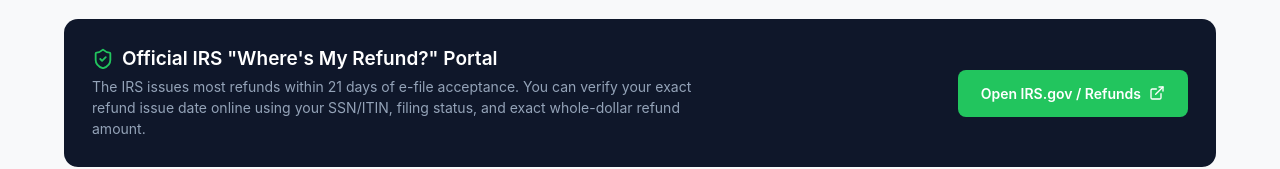
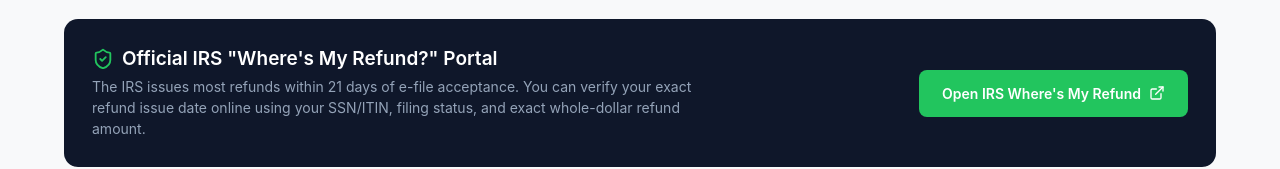
Before and after one commit to murali007/ira-tax-solutions, a React (Vite) app: page /refund-status in a window 1280 px wide. Shown: the part 343-512 px from the top of the page. Built offline with nearby package versions, Linux system fonts and the light colour scheme; no server answers.

Commit message:
fix(links): update all official IRS Where's My Refund links to https://sa.www4.irs.gov/wmr/

```diff
--- a/src/components/layout/Footer.jsx
+++ b/src/components/layout/Footer.jsx
@@ -90,7 +90,7 @@
           <div className="footer-bottom-links">
             <Link to="/security">Privacy &amp; Security Policy</Link>
             <Link to="/about">About Our Firm</Link>
-            <a href="https://www.irs.gov/refunds" target="_blank" rel="noopener noreferrer">IRS Where's My Refund</a>
+            <a href="https://sa.www4.irs.gov/wmr/" target="_blank" rel="noopener noreferrer">IRS Where's My Refund</a>
           </div>
         </div>
       </div>
--- a/src/pages/public/About.jsx
+++ b/src/pages/public/About.jsx
@@ -25,7 +25,7 @@
     id: 1,
     title: 'Official IRS "Where\'s My Refund?" Portal',
     category: 'IRS Federal Refund Tracker',
-    link: 'https://www.irs.gov/refunds'
+    link: 'https://sa.www4.irs.gov/wmr/'
   },
   {
     id: 2,
--- a/src/pages/public/RefundStatus.jsx
+++ b/src/pages/public/RefundStatus.jsx
@@ -88,7 +88,7 @@
             className="btn btn-primary"
             style={{ display: 'inline-flex', alignItems: 'center', gap: '8px', textDecoration: 'none', background: '#22c55e', color: '#ffffff', fontWeight: 600, padding: '12px 22px', borderRadius: '8px' }}
           >
-            Open IRS.gov / Refunds <ExternalLink size={16} />
+            Open IRS Where's My Refund <ExternalLink size={16} />
           </a>
         </div>
 
```
